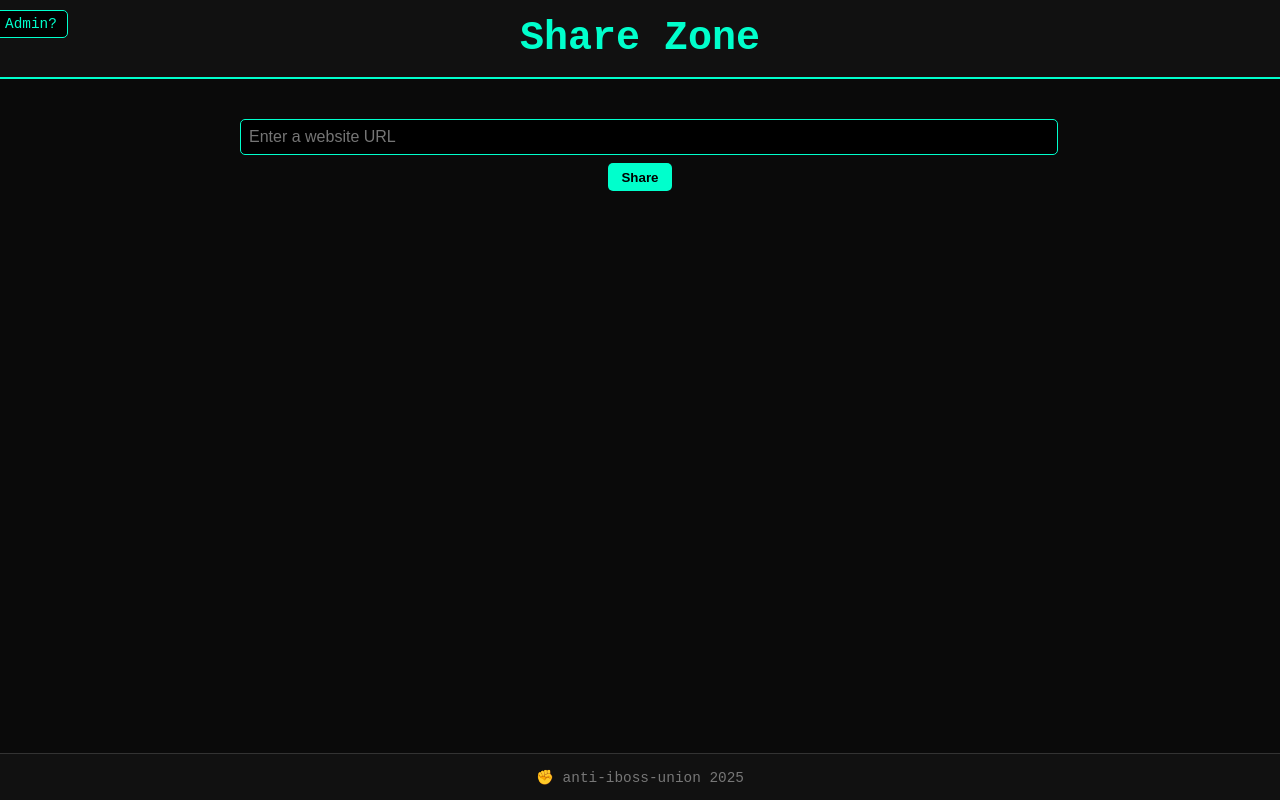
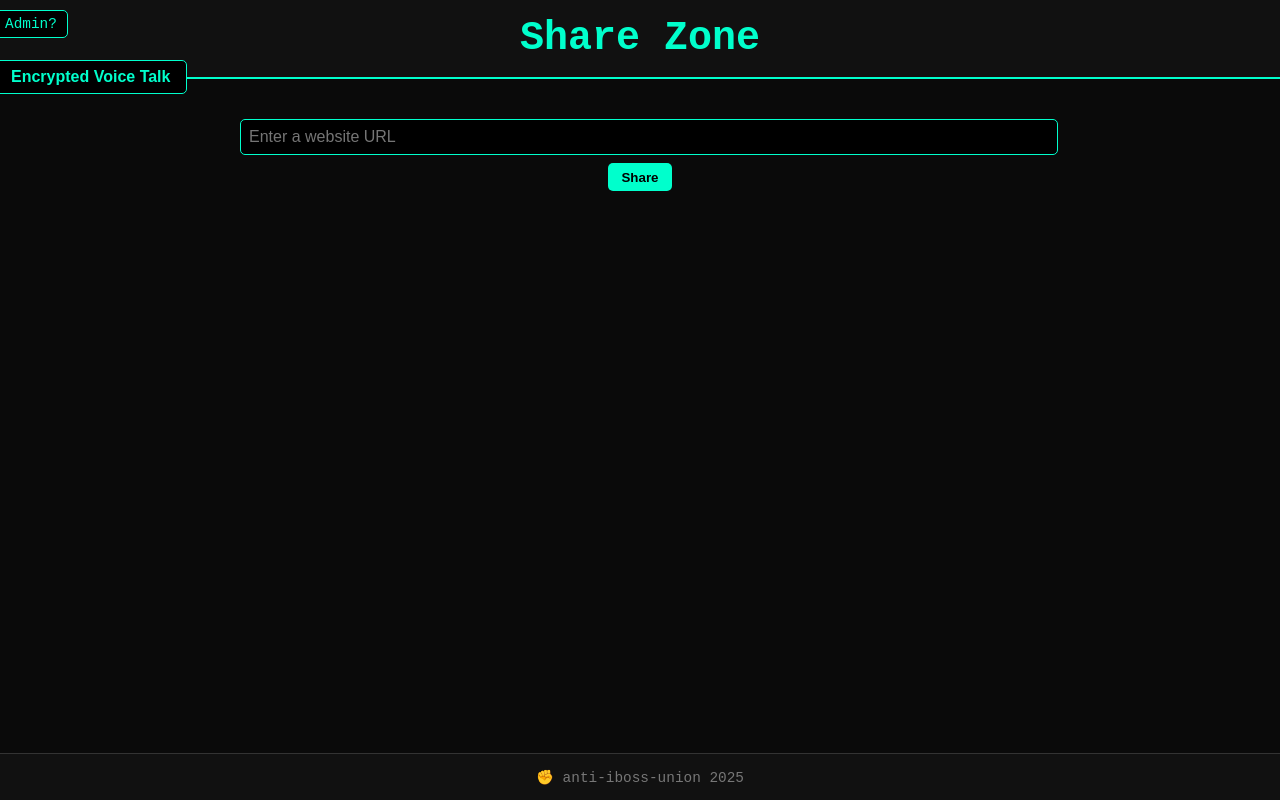
Before and after one commit to evghjrnhvghrj/anti-iboss-union, a plain HTML site: page share.html in a window 1280 px wide. Drawn offline with Linux system fonts and the light colour scheme.

Commit message:
Update share.html

```diff
--- a/share.html
+++ b/share.html
@@ -49,9 +49,28 @@
       background: #00ccaa;
       color: #000;
     }
+    #voiceTalkBtn {
+      position: absolute;
+      top: 50px;
+      left: 10px;
+      background: #000;
+      color: #00ffcc;
+      border: 1px solid #00ffcc;
+      border-radius: 5px;
+      padding: 7px 16px;
+      font-size: 1em;
+      cursor: pointer;
+      transition: background 0.3s, color 0.3s;
+      z-index: 9;
+      margin-top: 10px;
+    }
+    #voiceTalkBtn:hover {
+      background: #00ccaa;
+      color: #000;
+    }
     #adminSlide {
       position: absolute;
-      top: 50px;
+      top: 90px;
       left: 10px;
       background: #111;
       border: 1px solid #00ffcc;
@@ -157,6 +176,7 @@
   <header>
     <h1>Share Zone</h1>
     <div id="adminTrigger" onclick="toggleAdminSlide()">Admin?</div>
+    <button id="voiceTalkBtn" onclick="location.href='call.html'">Encrypted Voice Talk</button>
     <div id="adminSlide">
       <input type="text" id="adminCodeInput" placeholder="Enter admin code" />
       <button onclick="verifyAdminCode()">Verify</button>
```
